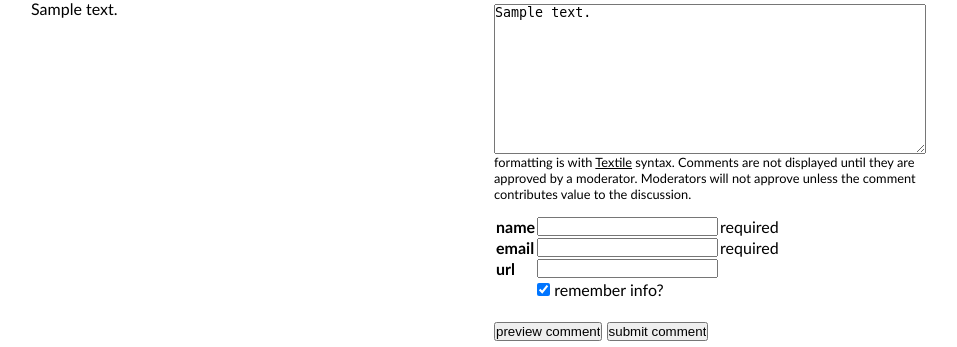
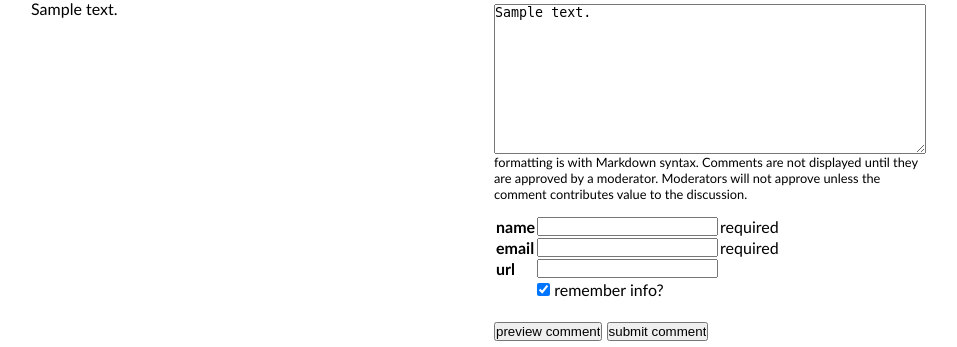
Before and after one commit to thraxil/mithras, a Django app: template abraxas/templates/preview.html in a window 1280 px wide. Shown: the part 216-563 px from the top of the page, without its empty margins (159-1116 px from the left). Run offline with Django 3.2, Linux system fonts and the light colour scheme; tables that the repository leaves empty hold one stand-in row (values such as "Sample post"); the template is opened without the code that fills it: values that come from a table or form of the project are taken from there, most other values are stand-ins (such as "Sample title", 1, 10 or a date in 2020); some libraries are stand-ins or nearby versions.

Commit message:
instructions need changing too

```diff
--- a/abraxas/templates/preview.html
+++ b/abraxas/templates/preview.html
@@ -19,7 +19,7 @@
 <input type="hidden" name="reply_to" value="{{ reply_to }}" />
 <textarea name="content" id="comment-textarea">{{content}}</textarea><br />
 <p style="font-size: .8em;">formatting is
-  with <a href="http://hobix.com/textile/">Textile</a> syntax. Comments are not displayed until they are approved by a
+  with Markdown syntax. Comments are not displayed until they are approved by a
   moderator. Moderators will not approve unless the comment
   contributes value to the discussion.</p>
 <table>
```
